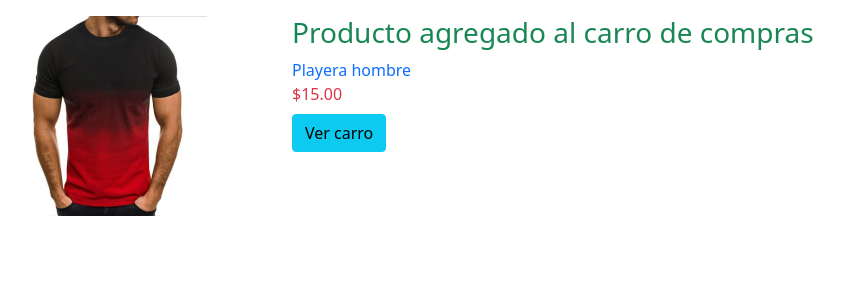
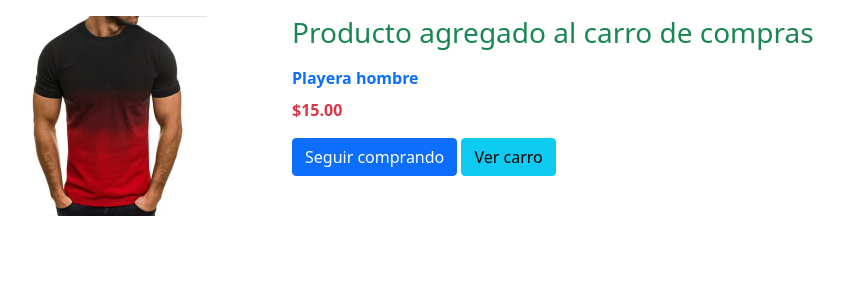
Before and after one commit to reivincitot/facilito_store, a Django app: template carts/templates/carts/add.html in a window 1280 px wide. Shown: the part 56-356 px from the top of the page, without its empty margins (75-919 px from the left). Run offline with Django 3.2, Linux system fonts and the light colour scheme; the template is opened without the code that fills it: values that come from a table or form of the project are taken from there, others are empty; data comes from the database, SQL or seed files in the repository; both versions use the stored data as it was after the commit; some libraries are stand-ins or nearby versions.

Commit message:
video 14 mostrar subtotal modulo 6 curso de apicaciones web con django codigo facilito
correcion del lugar del uso de font weight bold y cambio al fornmato de bootstrap 5 agregado de boton seguir comprando para el template de productos

```diff
--- a/carts/templates/carts/add.html
+++ b/carts/templates/carts/add.html
@@ -10,19 +10,22 @@
     {% endif %}
 </div>
 <div class="col">
-    <div class="h3 font-weight-bold text-success">
-        Producto agregado al carro de compras
+    <div class="h3 text-success">
+        <p fw-bold>Producto agregado al carro de compras</p>
     </div>
     <div class="">
-        <a class="nav-link font-wight-bold p-0" href="{% url 'products:product' product.slug %}">
+        <a class="nav-link fw-bold p-0" href="{% url 'products:product' product.slug %}">
         {{product.title}}
         </a>
     </div>
-    <div class="font-weight-bold text-danger">
-        {{product.price | price_format}}
+    <div class="text-danger mt-2">
+        <p class="fw-bold">
+            <span>{{product.price | price_format}}</span>
+        </p>
     </div>
     <div>
-        <a href="{% url 'carts:cart' %}" class="btn btn-info mt-2">Ver carro</a>
+        <a href="{% url 'index' %}" class="btn btn-primary">Seguir comprando</a>
+        <a href="{% url 'carts:cart' %}" class="btn btn-info">Ver carro</a>
     </div>
 </div>
 {% endblock  %}
--- a/products/templates/products/product.html
+++ b/products/templates/products/product.html
@@ -7,8 +7,8 @@
 </div>
 <div class="col">
     <div class="h1">{{product.title}}</div>
-    <div class="h5 font-weight-bold">
-        Precio: <span class="text-danger">${{product.price}}</span>
+    <div class="h5 mt-2">
+       <p class="fw-bold"> Precio: <span class="text-danger">${{product.price}}</span></p>
     </div>
     <div class="">
         <p>{{product.description}}</p>
```
Also changed, not shown: carts/models.py (+20 -1 lines), carts/templates/carts/cart.html (+10 -4 lines), carts/views.py (+3 -4 lines), db.sqlite3.
